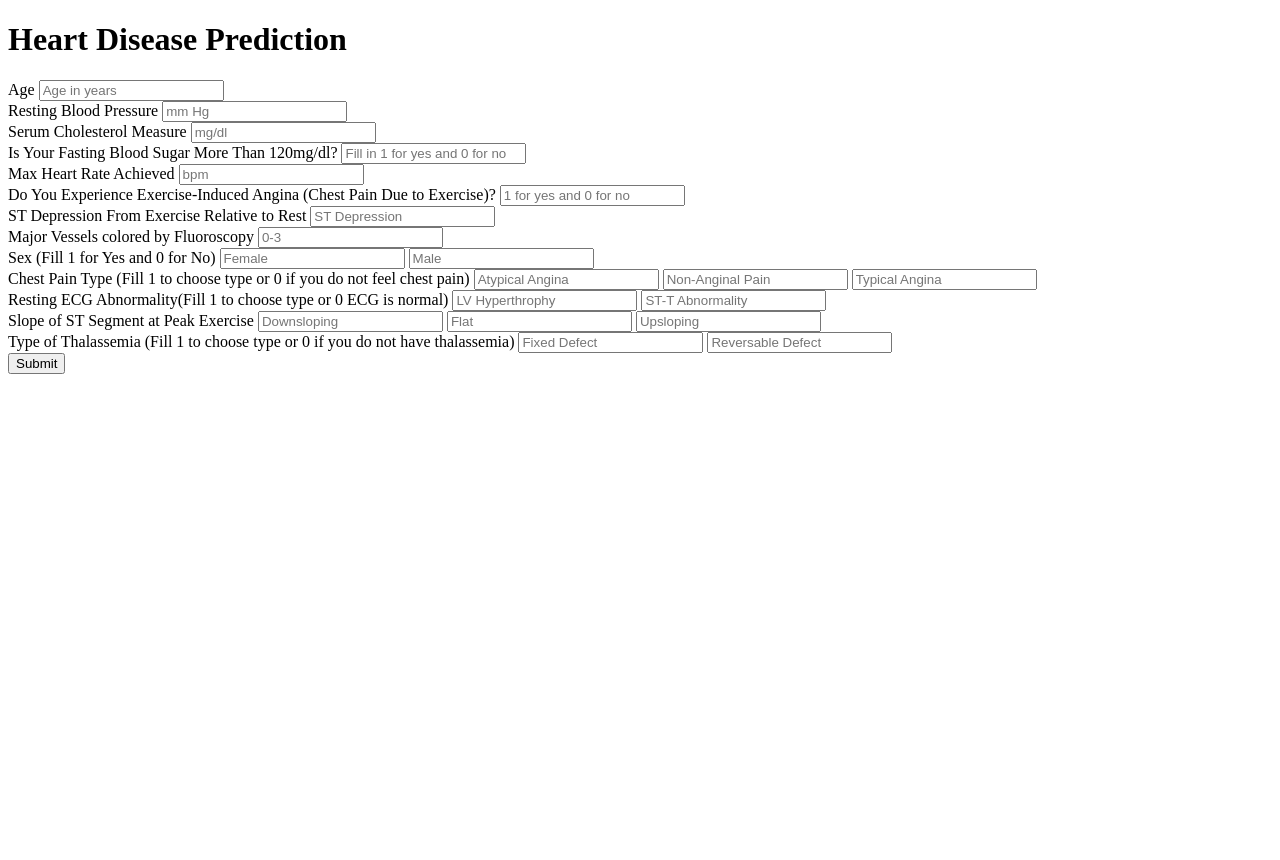
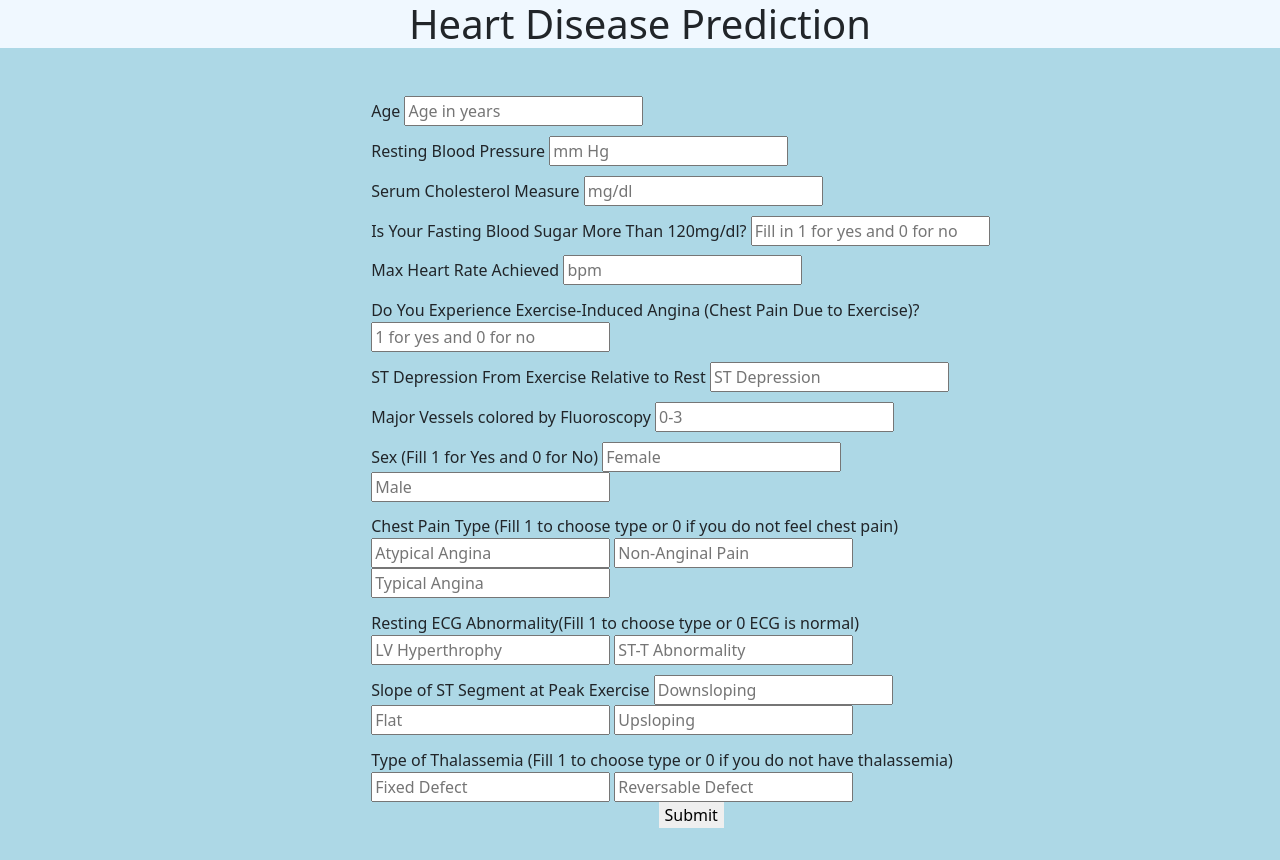
Before and after one commit to Scordatura92/MLHeartDiseaseProject, a Flask app: page / in a window 1280 px wide. Before the commit the page ends 374 px from the top, so only its background shows below. Run offline with Flask 3, Linux system fonts and the light colour scheme; parts of the project's set-up code (start-up, migrations or seed data) failed here and were passed over.

Commit message:
Add files via upload
Added CSS elements, files needed for hosting (dependencies list, etc)

```diff
--- /dev/null
+++ b/ML Project/runtime.txt
@@ -0,0 +1 @@
+python-3.12.3
--- a/ML Project/templates/index.html
+++ b/ML Project/templates/index.html
@@ -1,65 +1,101 @@
-<!DOCTYPE html>
+<!doctype html>
 <html lang="en">
 <head>
-    <meta charset="UTF-8">
-    <meta name="viewport" content="width=device-width, initial-scale=1.0">
+    <meta charset="utf-8">
+    <meta name="viewport" content="width=device-width, initial-scale=1">
     <title>Heart Disease Prediction</title>
+    <link href="https://cdn.jsdelivr.net/npm/bootstrap@5.3.3/dist/css/bootstrap.min.css" rel="stylesheet" integrity="sha384-QWTKZyjpPEjISv5WaRU9OFeRpok6YctnYmDr5pNlyT2bRjXh0JMhjY6hW+ALEwIH" crossorigin="anonymous">
 </head>
+
+<style>
+body{
+    background-color: lightblue;
+}
+
+	button
+{
+	border-style:none;
+}
+
+h1, h2, h3, h4, h5{
+    text-align: center;
+}
+
+h1{
+    background-color: aliceblue;
+}
+
+form {
+	margin-top: 3%;
+	margin-left: 29%;
+	margin-right: 21%;
+
+}
+
+label{
+    margin-top: 2%;
+}
+
+</style>
+
 <body>
     <h1>Heart Disease Prediction</h1>
 
     <form action="/predict" method="POST">
         <label for="Age">Age</label>
-        <input type="text" name="Age" placeholder="Age in years"><br>
+        <input type="text" name="Age" placeholder="Age in years" required="required"><br>
 
         <label for="Resting_Blood_Pressure">Resting Blood Pressure</label>
-        <input type="text" name="Resting_Blood_Pressure" placeholder="mm Hg"><br>
+        <input type="text" name="Resting_Blood_Pressure" placeholder="mm Hg" required="required"><br>
 
         <label for="Cholesterol_Measure">Serum Cholesterol Measure</label>
-        <input type="text" name="Cholesterol_Measure" placeholder="mg/dl"><br>
+        <input type="text" name="Cholesterol_Measure" placeholder="mg/dl" required="required"><br>
 
         <label for="Fasting_Blood_Sugar">Is Your Fasting Blood Sugar More Than 120mg/dl?</label>
-        <input type="text" name="Fasting_Blood_Sugar" placeholder="Fill in 1 for yes and 0 for no"><br>
+        <input type="text" name="Fasting_Blood_Sugar" placeholder="Fill in 1 for yes and 0 for no" required="required"><br>
 
         <label for="Max_heart_rate">Max Heart Rate Achieved</label>
-        <input type="text" name="Max_heart_rate" placeholder="bpm"><br>
+        <input type="text" name="Max_heart_rate" placeholder="bpm" required="required"><br>
 
         <label for="Exercise_induced_angina">Do You Experience Exercise-Induced Angina (Chest Pain Due to Exercise)?</label>
-        <input type="text" name="Exercise_induced_angina" placeholder="1 for yes and 0 for no"><br>
+        <input type="text" name="Exercise_induced_angina" placeholder="1 for yes and 0 for no" required="required"><br>
 
         <label for="ST_Depression">ST Depression From Exercise Relative to Rest</label>
-        <input type="text" name="ST_Depression" placeholder="ST Depression"><br>
+        <input type="text" name="ST_Depression" placeholder="ST Depression" required="required"><br>
 
         <label for="colored_vessels">Major Vessels colored by Fluoroscopy</label>
-        <input type="text" name="colored_vessels" placeholder="0-3"><br>
+        <input type="text" name="colored_vessels" placeholder="0-3" required="required"><br>
 
         <label for="sex">Sex (Fill 1 for Yes and 0 for No)</label>
-        <input type="text" name="sex_female" placeholder="Female">
-        <input type="text" name="sex_male" placeholder="Male"><br>
+        <input type="text" name="sex_female" placeholder="Female" required="required">
+        <input type="text" name="sex_male" placeholder="Male" required="required"><br>
 
         <label for="chest_pain_type">Chest Pain Type (Fill 1 to choose type or 0 if you do not feel chest pain)</label>
-        <input type="text" name="chest_pain_type_atypical" placeholder="Atypical Angina">
-        <input type="text" name="chest_pain_type_non" placeholder="Non-Anginal Pain">
-        <input type="text" name="chest_pain_type_typical" placeholder="Typical Angina">
+        <input type="text" name="chest_pain_type_atypical" placeholder="Atypical Angina" required="required">
+        <input type="text" name="chest_pain_type_non" placeholder="Non-Anginal Pain" required="required">
+        <input type="text" name="chest_pain_type_typical" placeholder="Typical Angina" required="required">
         <br>
 
         <label for="restecg">Resting ECG Abnormality(Fill 1 to choose type or 0 ECG is normal)</label>
-        <input type="text" name="restecg_hyper" placeholder="LV Hyperthrophy">
-        <input type="text" name="restecg_st" placeholder="ST-T Abnormality">
+        <input type="text" name="restecg_hyper" placeholder="LV Hyperthrophy" required="required">
+        <input type="text" name="restecg_st" placeholder="ST-T Abnormality" required="required">
         <br>
 
 
         <label for="slope">Slope of ST Segment at Peak Exercise</label>
-        <input type="text" name="slope_down" placeholder="Downsloping">
-        <input type="text" name="slope_flat" placeholder="Flat">
-        <input type="text" name="slope_up" placeholder="Upsloping"><br>
+        <input type="text" name="slope_down" placeholder="Downsloping" required="required">
+        <input type="text" name="slope_flat" placeholder="Flat" required="required">
+        <input type="text" name="slope_up" placeholder="Upsloping" required="required"><br>
 
 
         <label for="thal">Type of Thalassemia (Fill 1 to choose type or 0 if you do not have thalassemia)</label>
-        <input type="text" name="thal_fixed" placeholder="Fixed Defect">
-        <input type="text" name="thal_reversable" placeholder="Reversable Defect"><br>
+        <input type="text" name="thal_fixed" placeholder="Fixed Defect" required="required">
+        <input type="text" name="thal_reversable" placeholder="Reversable Defect" required="required"><br>
 
-        <button type="submit">Submit</button>
+        <div class="btnContainer" style="text-align: center;">
+            <button type="submit">Submit</button>
+        </div>
+
     </form>
 
     <br>
```
Also changed, not shown: ML Project/requirements.txt (added, +7 -0 lines), 1 other file.
